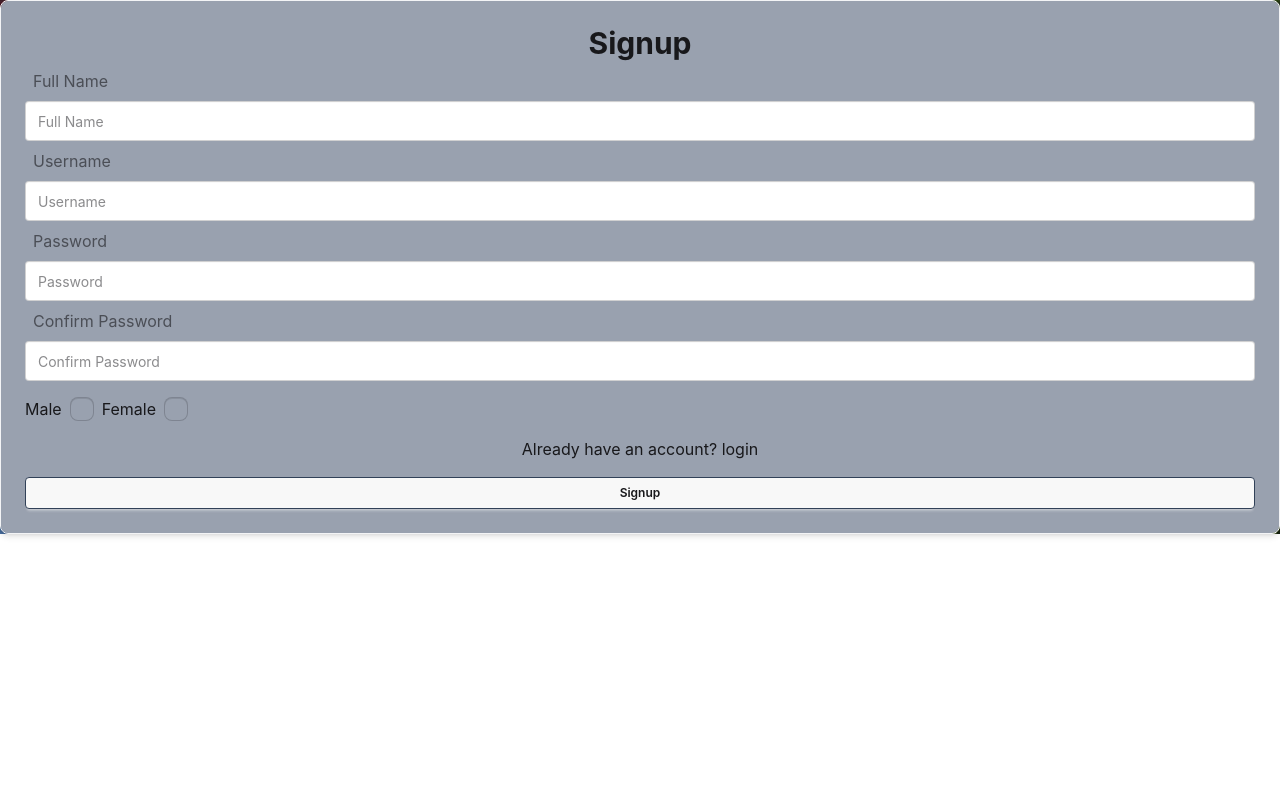
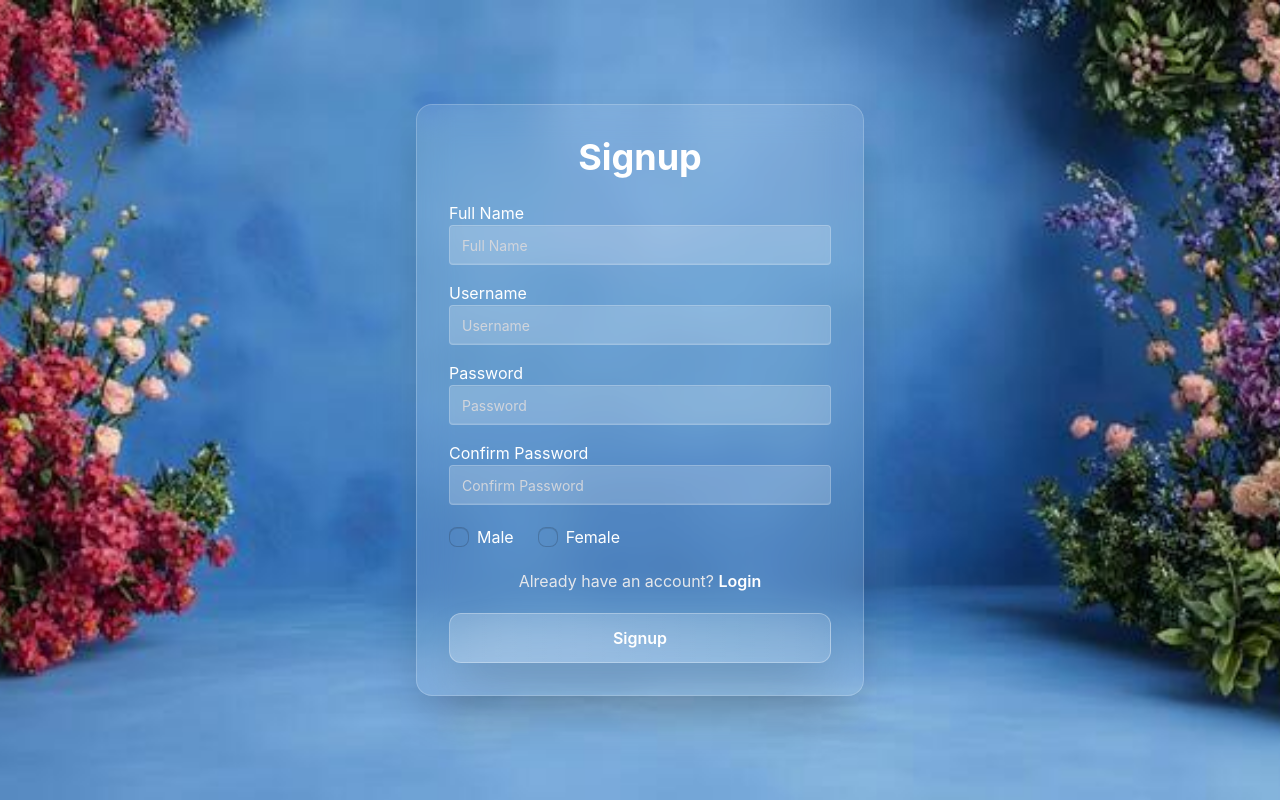
Before and after one commit to PushkarGarg1204/ConvoHub, a React app in the folder frontend/: page /signup in a window 1280 px wide. Built offline with nearby package versions, Linux system fonts and the light colour scheme; the HTML template or start-up script is replaced by a standard one.

Commit message:
Improved signup and login UI

```diff
--- a/frontend/src/components/Login.jsx
+++ b/frontend/src/components/Login.jsx
@@ -38,45 +38,70 @@ const Login = () => {
     });
   };
   return (
-    <div className="min-w-96 mx-auto">
-      <div className="w-full p-6 rounded-lg shadow-md bg-gray-400 bg-clip-padding backdrop-filter backdrop-blur-md bg-opacity-10 border border-gray-100">
-        <h1 className="text-3xl font-bold text-center">Login</h1>
-        <form onSubmit={onSubmitHandler} action="">
-          <div>
-            <label className="label p-2">
-              <span className="text-base label-text">Username</span>
+    <div className="min-h-screen flex items-center justify-center">
+      <div
+        className="
+        w-full
+        max-w-md
+        rounded-2xl
+        border
+        border-white/20
+        bg-white/10
+        backdrop-blur-xl
+        shadow-2xl
+        p-8
+      "
+      >
+        <h1 className="text-4xl font-bold text-center text-white mb-8">
+          Login
+        </h1>
+
+        <form onSubmit={onSubmitHandler}>
+          <div className="mb-4">
+            <label className="label">
+              <span className="label-text text-white">Username</span>
             </label>
+
             <input
               value={user.username}
               onChange={(e) => setUser({ ...user, username: e.target.value })}
-              className="w-full input input-bordered h-10"
+              className="input input-bordered w-full bg-white/20 border-white/20 text-white placeholder:text-gray-300"
               type="text"
               placeholder="Username"
             />
           </div>
-          <div>
-            <label className="label p-2">
-              <span className="text-base label-text">Password</span>
+
+          <div className="mb-6">
+            <label className="label">
+              <span className="label-text text-white">Password</span>
             </label>
+
             <input
               value={user.password}
               onChange={(e) => setUser({ ...user, password: e.target.value })}
-              className="w-full input input-bordered h-10"
+              className="input input-bordered w-full bg-white/20 border-white/20 text-white placeholder:text-gray-300"
               type="password"
               placeholder="Password"
             />
           </div>
-          <p className="text-center my-2">
-            Don't have an account? <Link to="/signup"> signup </Link>
+
+          <p className="text-center mb-6">
+            <span className="text-gray-300">Don't have an account? </span>
+
+            <Link
+              to="/signup"
+              className="text-white font-semibold hover:text-cyan-300 transition"
+            >
+              Signup
+            </Link>
           </p>
-          <div>
-            <button
-              type="submit"
-              className="btn btn-block btn-sm mt-2 border border-slate-700"
-            >
-              Login
-            </button>
-          </div>
+
+          <button
+            type="submit"
+            className="w-full py-3 rounded-xl bg-white/15 backdrop-blur-lg border border-white/20 text-white font-semibold shadow-xl hover:bg-white/25 transition duration-300"
+          >
+            Login
+          </button>
         </form>
       </div>
     </div>
--- a/frontend/src/components/Signup.jsx
+++ b/frontend/src/components/Signup.jsx
@@ -2,7 +2,9 @@ import React, { useState } from "react";
 import { Link, useNavigate } from "react-router-dom";
 import axios from "axios";
 import toast from "react-hot-toast";
+
 const BASE_URL = import.meta.env.VITE_API_URL;
+
 const Signup = () => {
   const [user, setUser] = useState({
     fullName: "",
@@ -11,14 +13,15 @@ const Signup = () => {
     confirmPassword: "",
     gender: "",
   });
+
   const navigate = useNavigate();
+
   const handleCheckbox = (gender) => {
     setUser({ ...user, gender });
   };
+
   const onSubmitHandler = async (e) => {
     e.preventDefault();
-
-    console.log(user);
 
     try {
       const res = await axios.post(`${BASE_URL}/api/v1/user/register`, user, {
@@ -27,16 +30,16 @@ const Signup = () => {
         },
         withCredentials: true,
       });
+
       if (res.data.success) {
+        toast.success(res.data.message);
         navigate("/login");
-        toast.success(res.data.message);
       }
     } catch (error) {
-      console.log(error.response?.data);
       console.log(error);
-
       toast.error(error.response?.data?.message || "Something went wrong");
     }
+
     setUser({
       fullName: "",
       username: "",
@@ -45,92 +48,125 @@ const Signup = () => {
       gender: "",
     });
   };
+
   return (
-    <div className="min-w-96 mx-auto">
-      <div className="w-full p-6 rounded-lg shadow-md bg-gray-400 bg-clip-padding backdrop-filter backdrop-blur-md bg-opacity-10 border border-gray-100">
-        <h1 className="text-3xl font-bold text-center">Signup</h1>
-        <form onSubmit={onSubmitHandler} action="">
-          <div>
-            <label className="label p-2">
-              <span className="text-base label-text">Full Name</span>
+    <div className="min-h-screen flex items-center justify-center">
+      <div className="w-full max-w-md rounded-2xl bg-white/10 backdrop-blur-lg border border-white/20 shadow-2xl p-8">
+        <h1 className="text-4xl font-bold text-center text-white mb-6">
+          Signup
+        </h1>
+
+        <form onSubmit={onSubmitHandler}>
+          {/* Full Name */}
+          <div className="mb-4">
+            <label className="label">
+              <span className="label-text text-white">Full Name</span>
             </label>
             <input
               value={user.fullName}
               onChange={(e) => setUser({ ...user, fullName: e.target.value })}
-              className="w-full input input-bordered h-10"
               type="text"
               placeholder="Full Name"
+              className="input input-bordered w-full bg-white/20 text-white placeholder:text-gray-300 border-white/20"
             />
           </div>
-          <div>
-            <label className="label p-2">
-              <span className="text-base label-text">Username</span>
+
+          {/* Username */}
+          <div className="mb-4">
+            <label className="label">
+              <span className="label-text text-white">Username</span>
             </label>
             <input
               value={user.username}
               onChange={(e) => setUser({ ...user, username: e.target.value })}
-              className="w-full input input-bordered h-10"
               type="text"
               placeholder="Username"
+              className="input input-bordered w-full bg-white/20 text-white placeholder:text-gray-300 border-white/20"
             />
           </div>
-          <div>
-            <label className="label p-2">
-              <span className="text-base label-text">Password</span>
+
+          {/* Password */}
+          <div className="mb-4">
+            <label className="label">
+              <span className="label-text text-white">Password</span>
             </label>
             <input
               value={user.password}
               onChange={(e) => setUser({ ...user, password: e.target.value })}
-              className="w-full input input-bordered h-10"
               type="password"
               placeholder="Password"
+              className="input input-bordered w-full bg-white/20 text-white placeholder:text-gray-300 border-white/20"
             />
           </div>
-          <div>
-            <label className="label p-2">
-              <span className="text-base label-text">Confirm Password</span>
+
+          {/* Confirm Password */}
+          <div className="mb-4">
+            <label className="label">
+              <span className="label-text text-white">Confirm Password</span>
             </label>
             <input
               value={user.confirmPassword}
               onChange={(e) =>
-                setUser({ ...user, confirmPassword: e.target.value })
+                setUser({
+                  ...user,
+                  confirmPassword: e.target.value,
+                })
               }
-              className="w-full input input-bordered h-10"
               type="password"
               placeholder="Confirm Password"
+              className="input input-bordered w-full bg-white/20 text-white placeholder:text-gray-300 border-white/20"
             />
           </div>
-          <div className="flex items-center my-4">
-            <div className="flex items-center">
-              <p>Male</p>
+
+          {/* Gender */}
+          <div className="flex gap-6 my-5 text-white">
+            <label className="flex items-center gap-2 cursor-pointer">
               <input
                 type="checkbox"
                 checked={user.gender === "male"}
                 onChange={() => handleCheckbox("male")}
-                className="checkbox mx-2"
+                className="checkbox checkbox-sm"
               />
-            </div>
-            <div className="flex items-center">
-              <p>Female</p>
+              Male
+            </label>
+
+            <label className="flex items-center gap-2 cursor-pointer">
               <input
                 type="checkbox"
                 checked={user.gender === "female"}
                 onChange={() => handleCheckbox("female")}
-                className="checkbox mx-2"
+                className="checkbox checkbox-sm"
               />
-            </div>
+              Female
+            </label>
           </div>
-          <p className="text-center my-2">
-            Already have an account? <Link to="/login"> login </Link>
+
+          <p className="text-center text-gray-200 mb-5">
+            Already have an account?{" "}
+            <Link
+              to="/login"
+              className="text-white hover:text-cyan-200 font-semibold"
+            >
+              Login
+            </Link>
           </p>
-          <div>
-            <button
-              type="submit"
-              className="btn btn-block btn-sm mt-2 border border-slate-700"
-            >
-              Signup
-            </button>
-          </div>
+
+          <button
+            type="submit"
+            className="w-full py-3 rounded-xl
+             bg-gradient-to-r from-white/20 to-white/10
+             backdrop-blur-xl
+             border border-white/30
+             text-white
+             font-semibold
+             shadow-2xl
+             hover:from-white/30
+             hover:to-white/20
+             hover:-translate-y-1
+             transition-all duration-300 flex items-center justify-center gap-2"
+          >
+            Signup
+          </button>
         </form>
       </div>
     </div>
```
